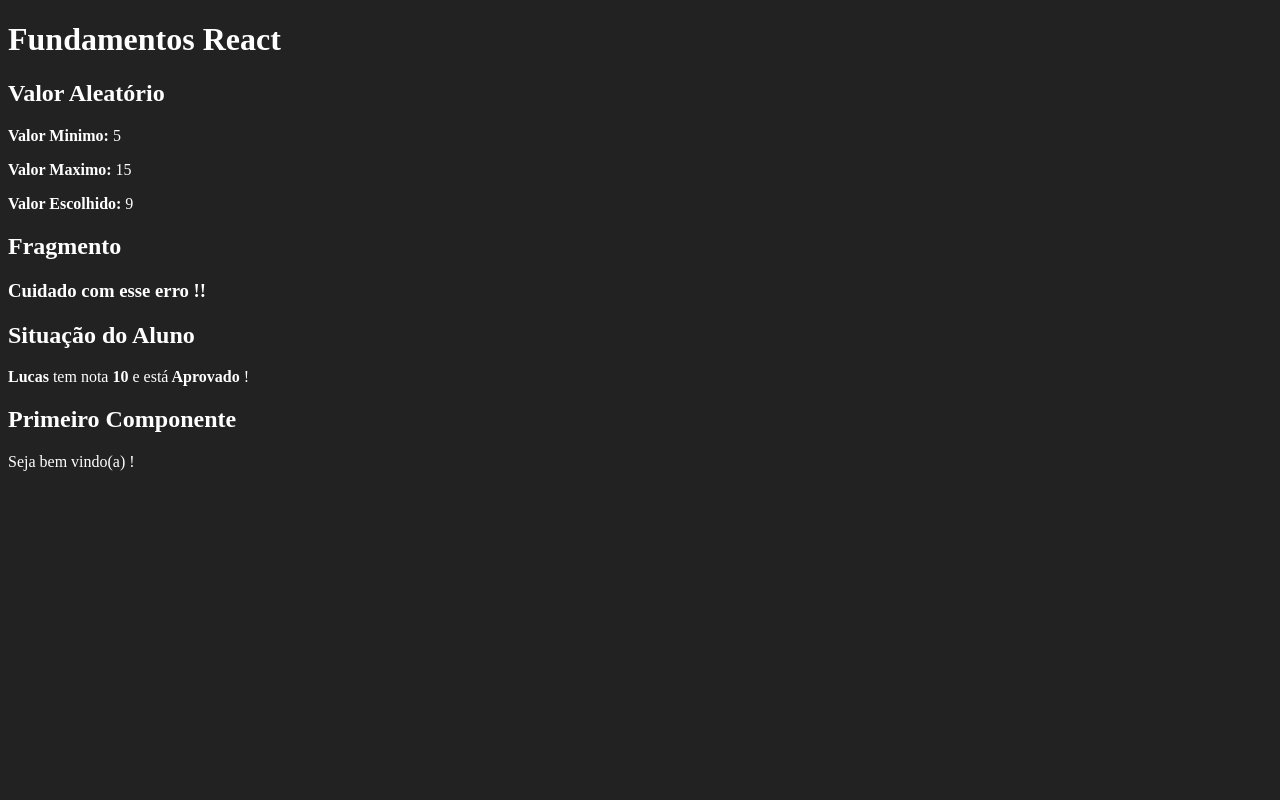
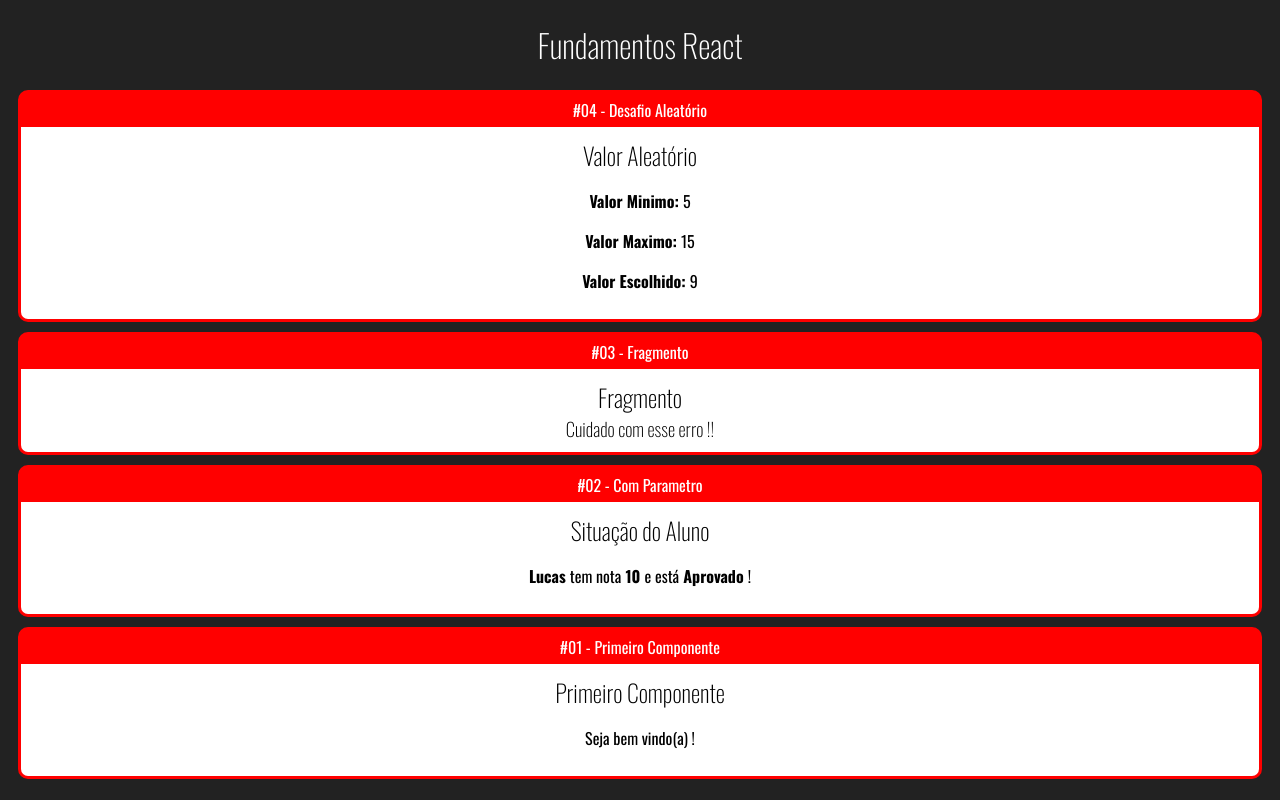
Before and after one commit to LucasAparecidoFlorentino/React, a React (Create React App) app: page / in a window 1280 px wide. Built offline with nearby package versions, Linux system fonts and the light colour scheme.

Commit message:
Aprendendo a utilização do card.

```diff
--- a/public/index.html
+++ b/public/index.html
@@ -11,6 +11,8 @@
     />
     <link rel="apple-touch-icon" href="%PUBLIC_URL%/logo192.png" />
     <link rel="manifest" href="%PUBLIC_URL%/manifest.json" />
+    <link rel="preconnect" href="https://fonts.gstatic.com">
+    <link href="https://fonts.googleapis.com/css2?family=Oswald:wght@200;300;400;500;600;700&display=swap" rel="stylesheet">
     <title>React App</title>
   </head>
   <body>
--- a/src/App.jsx
+++ b/src/App.jsx
@@ -4,6 +4,7 @@
 import ComParametro from './components/basicos/ComParametro'
 import Fragmento from './components/basicos/Fragmento'
 import Aleatorio from './components/basicos/Aleatorio'
+import Card from './components/layout/card'
 
 // Com a utilização do defaul, consigo retornar uma função anonima, caso contrário, erro.
 // =>: para uma arrow function
@@ -11,9 +12,21 @@
 export default _ =>
     <div id="app">
         <h1>Fundamentos React</h1>
-        <Aleatorio min={5} max={15}/>
-        <Fragmento />
-        <ComParametro Titulo="Situação do Aluno"
-            aluno="Lucas" nota={10} />
-        <Primeiro></Primeiro>
+
+        <Card titulo="#04 - Desafio Aleatório">
+            <Aleatorio min={5} max={15} />
+        </Card>
+
+        <Card titulo="#03 - Fragmento">
+            <Fragmento />
+        </Card>
+
+        <Card titulo="#02 - Com Parametro">
+            <ComParametro Titulo="Situação do Aluno"
+                aluno="Lucas" nota={10} />
+        </Card>
+
+        <Card titulo="#01 - Primeiro Componente">
+            <Primeiro></Primeiro>
+        </Card>
     </div>
--- /dev/null
+++ b/src/components/layout/Card.css
@@ -0,0 +1,19 @@
+.Card {
+    background-color: red;
+    border-radius: 10px;
+    overflow: hidden;
+    border: 3px solid red;
+    margin: 10px;
+}
+
+.Card .Title{
+    padding: 5px 0px;
+    display: flex;
+    justify-content: center;
+}
+
+.Card .Content{
+    background-color: white;
+    color: black;
+    padding: 10px;
+}
--- /dev/null
+++ b/src/components/layout/card.jsx
@@ -0,0 +1,11 @@
+import React from 'react'
+import './Card.css'
+
+export default (props) => {
+    return(
+        <div className="Card">
+            <div className="Title">{ props.titulo }</div>
+            <div className="Content">{ props.children }</div>
+        </div>
+    )
+}
--- a/src/index.css
+++ b/src/index.css
@@ -1,4 +1,14 @@
 body{
+    font-family: Oswald;
     background-color: #222;
     color: #fff;
+    text-align: center;
 }
+
+h1, h2, h3 {
+    font-weight: 200;
+}
+
+h2, h3 {
+    margin: 0;
+}
```
